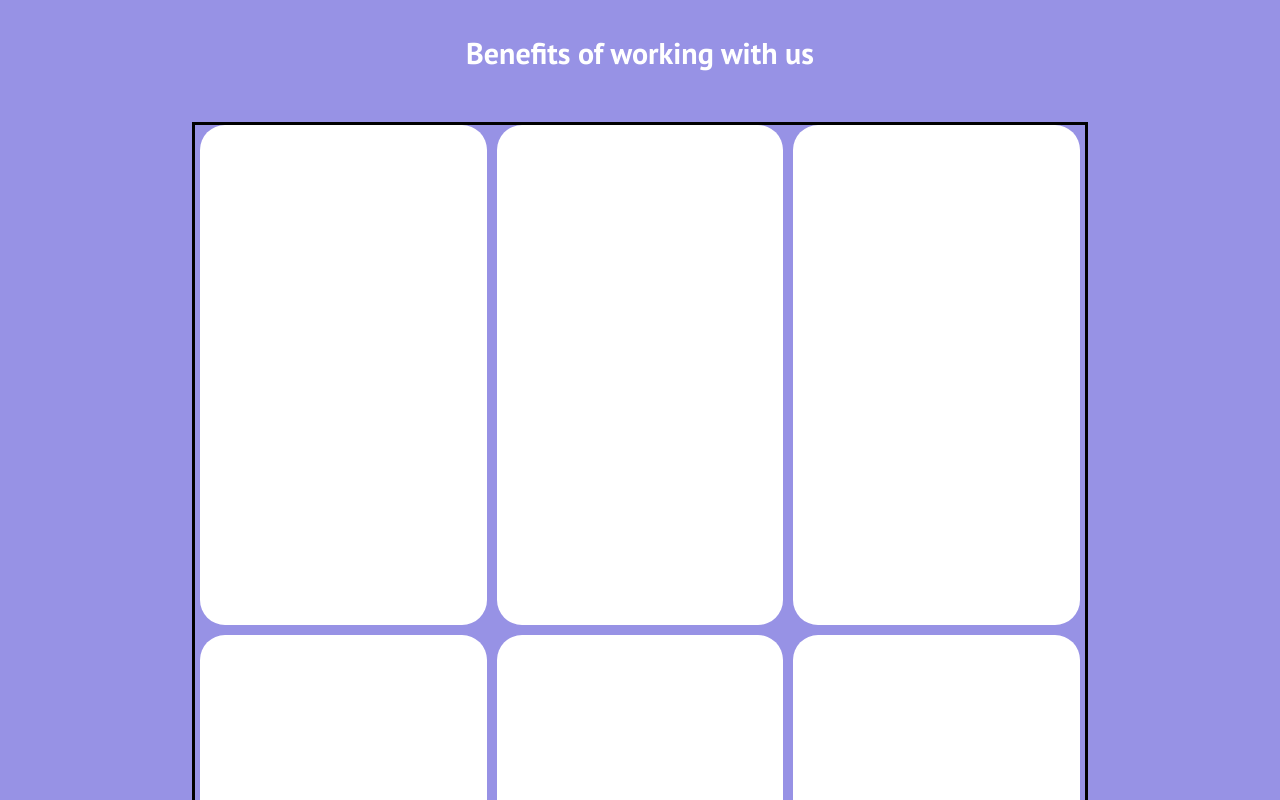
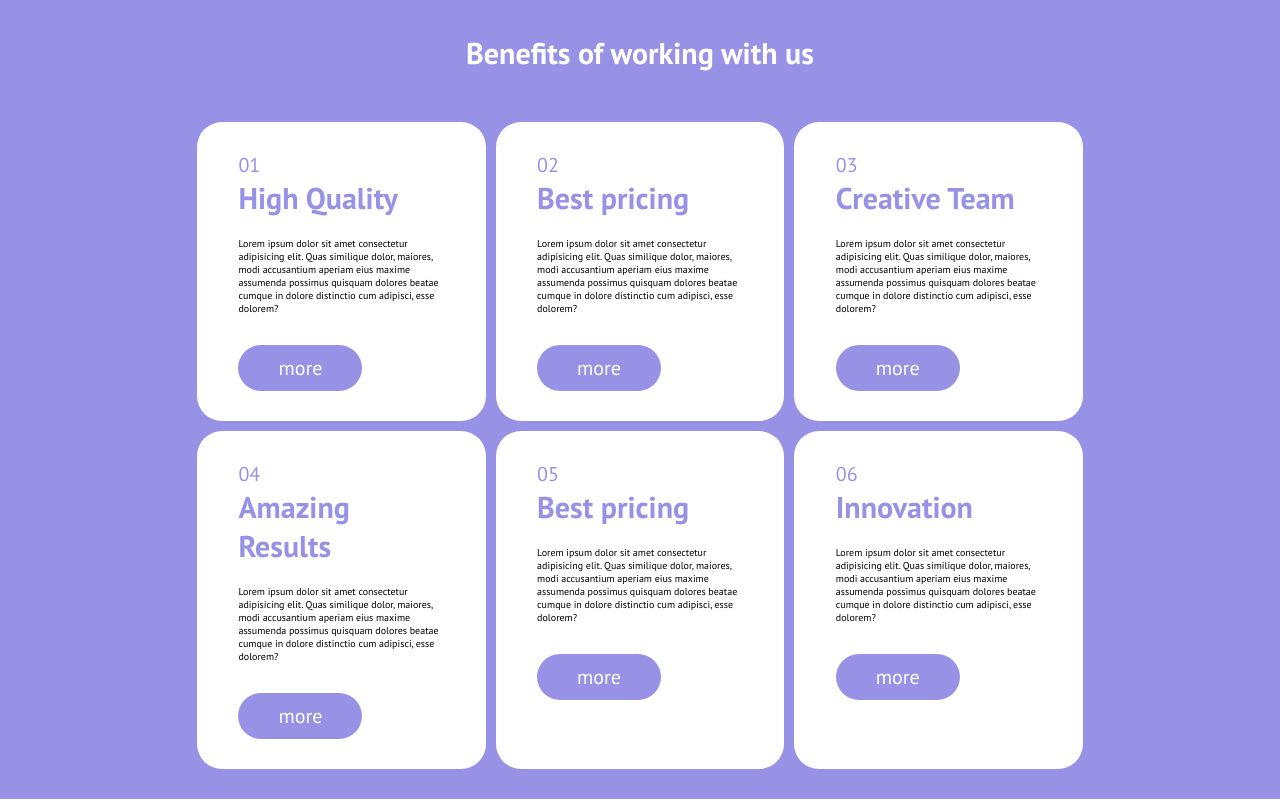
Before and after one commit to FrankFabbriRebe/htmlcss-responsive-layout, a plain HTML site: page code/index.html in a window 1280 px wide. Shown: the part 3080-3880 px from the top of the page. Drawn offline with Linux system fonts and the light colour scheme.

Commit message:
create content benefits section

```diff
--- a/code/index.html
+++ b/code/index.html
@@ -228,20 +228,100 @@
 
     <!-- benefits section cards -->
     <div class="benefits_card_section">
+
         <!-- card container -->
         <div class="benefits_card_container">
+
             <!-- benefits cards -->
-            <div class="benefits_cards"></div>
+            <div class="benefits_cards">
+
+                <!-- contents container -->
+                <div class="benefits_card_content">
+                    <span>01</span>
+                    <h2>High Quality</h2>
+                    <p>Lorem ipsum dolor sit amet consectetur adipisicing elit. Quas similique dolor, maiores, modi accusantium aperiam eius maxime assumenda possimus quisquam dolores beatae cumque in dolore distinctio cum adipisci, esse dolorem?</p>
+                    <div class="more_button">
+                        <a href="#">more</a>
+                    </div>
+                </div>
+
+            </div>
+
             <!-- benefits cards -->
-            <div class="benefits_cards"></div>
+            <div class="benefits_cards">
+
+                <!-- contents container -->
+                <div class="benefits_card_content">
+                    <span>02</span>
+                    <h2>Best pricing</h2>
+                    <p>Lorem ipsum dolor sit amet consectetur adipisicing elit. Quas similique dolor, maiores, modi accusantium aperiam eius maxime assumenda possimus quisquam dolores beatae cumque in dolore distinctio cum adipisci, esse dolorem?</p>
+                    <div class="more_button">
+                        <a href="#">more</a>
+                    </div>
+                </div>
+
+            </div>
+
             <!-- benefits cards -->
-            <div class="benefits_cards"></div>
+            <div class="benefits_cards">
+
+                <!-- contents container -->
+                <div class="benefits_card_content">
+                    <span>03</span>
+                    <h2>Creative Team</h2>
+                    <p>Lorem ipsum dolor sit amet consectetur adipisicing elit. Quas similique dolor, maiores, modi accusantium aperiam eius maxime assumenda possimus quisquam dolores beatae cumque in dolore distinctio cum adipisci, esse dolorem?</p>
+                    <div class="more_button">
+                        <a href="#">more</a>
+                    </div>
+                </div>
+
+            </div>
+
             <!-- benefits cards -->
-            <div class="benefits_cards"></div>
+            <div class="benefits_cards">
+
+                <!-- contents container -->
+                <div class="benefits_card_content">
+                    <span>04</span>
+                    <h2>Amazing Results</h2>
+                    <p>Lorem ipsum dolor sit amet consectetur adipisicing elit. Quas similique dolor, maiores, modi accusantium aperiam eius maxime assumenda possimus quisquam dolores beatae cumque in dolore distinctio cum adipisci, esse dolorem?</p>
+                    <div class="more_button">
+                        <a href="#">more</a>
+                    </div>
+                </div>
+
+            </div>
+
             <!-- benefits cards -->
-            <div class="benefits_cards"></div>
+            <div class="benefits_cards">
+
+                <!-- contents container -->
+                <div class="benefits_card_content">
+                    <span>05</span>
+                    <h2>Best pricing</h2>
+                    <p>Lorem ipsum dolor sit amet consectetur adipisicing elit. Quas similique dolor, maiores, modi accusantium aperiam eius maxime assumenda possimus quisquam dolores beatae cumque in dolore distinctio cum adipisci, esse dolorem?</p>
+                    <div class="more_button">
+                        <a href="#">more</a>
+                    </div>
+                </div>
+
+            </div>
+
             <!-- benefits cards -->
-            <div class="benefits_cards"></div>
+            <div class="benefits_cards">
+
+                <!-- contents container -->
+                <div class="benefits_card_content">
+                    <span>06</span>
+                    <h2>Innovation</h2>
+                    <p>Lorem ipsum dolor sit amet consectetur adipisicing elit. Quas similique dolor, maiores, modi accusantium aperiam eius maxime assumenda possimus quisquam dolores beatae cumque in dolore distinctio cum adipisci, esse dolorem?</p>
+                    <div class="more_button">
+                        <a href="#">more</a>
+                    </div>
+                </div>
+
+            </div>
+
         </div>
     </div>
 
--- a/code/style.css
+++ b/code/style.css
@@ -238,19 +238,51 @@ nav {
 .benefits_card_container    {
     width: 90%;
     margin: auto;
-    /* debug */
-    border: 3px solid black;
+    padding-bottom: 3rem;
 }
 
 .benefits_cards {
+    padding: 3rem;
     background-color: white;
     border-radius: 25px;
     width: 100%;
     margin-bottom: 3rem;
-    /* debug */
-    height: 500px;
 }
 
+/* benefits card contnet style */
+.benefits_card_content  {
+    font-size: 2rem;
+    color: #9792E5;
+    width: 90%;
+    margin: auto;
+}
+
+.benefits_card_content span {
+    height: 50%;
+    margin-bottom: 3rem;
+}
+
+.benefits_card_content h2   {
+    margin-bottom: 2rem;
+}
+
+.benefits_card_content p    {
+    margin-bottom: 3rem;
+    color: black;
+    font-size: 1rem;
+}
+
+.more_button    {
+    background-color: #9792E5;
+    border-radius: 25px;
+    width: fit-content;
+    padding: 1rem 4rem;
+}
+
+.more_button a {
+    text-decoration: none;
+    color: white;
+}
 
 /************************************
             TABLET VERSION
```
